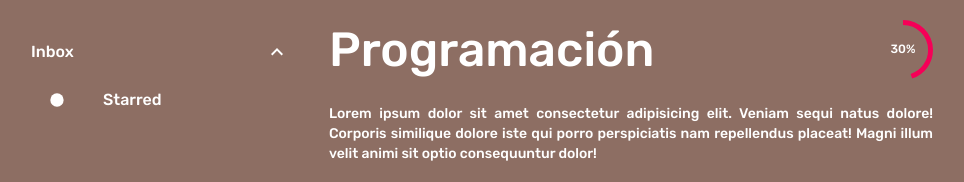
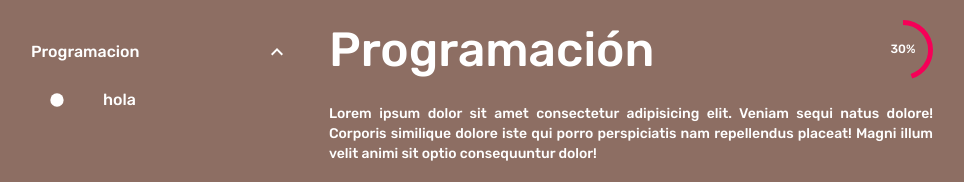
Before and after one commit to Joyfer/todoReact, a React (Create React App) app: page / in a window 1280 px wide. Shown: the top 182 px of the page, without its empty margins (166-1130 px from the left). Built offline with nearby package versions, Linux system fonts and the light colour scheme.

Commit message:
Changed objects

```diff
--- a/src/components/bars/sidebar/Sidebar.js
+++ b/src/components/bars/sidebar/Sidebar.js
@@ -1,18 +1,31 @@
 // Components
+import React, { useContext } from "react";
 import MenuItem from "./menu/MenuItem";
+import TasksContext from "../../../context/TasksContext";
 // MUI
 import { makeStyles } from "@material-ui/core/styles";
+import List from "@material-ui/core/List";
 
-const useStyles = makeStyles((theme) => ({}));
-
+const useStyles = makeStyles((theme) => ({
+  root: {
+    width: "100%",
+    maxWidth: 360,
+    backgroundColor: "transparent",
+    borderColor: "transparent",
+    color: "white",
+  },
+}));
 // Function
 const SideBar = () => {
   const classes = useStyles();
+  const { tasks } = useContext(TasksContext);
 
   return (
-    <div>
-      <MenuItem />
-    </div>
+    <List component="nav" className={classes.root}>
+      {tasks.map((el) => {
+        return <MenuItem data={el} />;
+      })}
+    </List>
   );
 };
 
--- a/src/components/bars/sidebar/menu/MenuItem.js
+++ b/src/components/bars/sidebar/menu/MenuItem.js
@@ -18,7 +18,7 @@ const useStyles = makeStyles((theme) => ({
   },
 }));
 
-const MenuItem = () => {
+const MenuItem = ({data}) => {
   const classes = useStyles();
   const [open, setOpen] = useState(true);
 
@@ -27,13 +27,13 @@ const MenuItem = () => {
   };
 
   return (
-    <List component="nav" className={classes.root}>
+    <>
       <ListItem button onClick={handleClick}>
-        <ListItemText primary="Inbox" />
+        <ListItemText primary={data.category} />
         {open ? <ExpandLess /> : <ExpandMore />}
       </ListItem>
-      <MenuSubItem onOpen={open} />
-    </List>
+      <MenuSubItem onOpen={open} list={data.list} />
+    </>
   );
 };
 
--- a/src/components/bars/sidebar/menu/MenuSubItem.js
+++ b/src/components/bars/sidebar/menu/MenuSubItem.js
@@ -16,12 +16,14 @@ const useStyles = makeStyles((theme) => ({
   },
 }));
 
-const MenuSubItem = ({ onOpen }) => {
+const MenuSubItem = ({ onOpen, list }) => {
   const classes = useStyles();
 
   return (
     <Collapse in={onOpen} timeout={300} unmountOnExit>
       <List component="div" disablePadding>
+        {list.map(({name}) => {
+          return (
             <ListItem button className={classes.nested}>
               <ListItemIcon>
                 <FiberManualRecordIcon
@@ -29,8 +31,10 @@ const MenuSubItem = ({ onOpen }) => {
                   style={{ color: "white" }}
                 />
               </ListItemIcon>
-          <ListItemText primary="Starred" />
+              <ListItemText primary={name} />
             </ListItem>
+          );
+        })}
       </List>
     </Collapse>
   );
--- a/src/components/todoList/card/Card.js
+++ b/src/components/todoList/card/Card.js
@@ -46,7 +46,7 @@ export default function ControlledAccordions() {
 
   return (
     <div className={classes.root}>
-      {tasks.map(({ id, name, description, miniTasks }, index) => {
+      {tasks[0].list.map(({ id, name, description, miniTasks }, index) => {
         return (
           <Accordion
             key={index}
--- a/src/components/todoList/card/CardBody.js
+++ b/src/components/todoList/card/CardBody.js
@@ -1,4 +1,4 @@
-import React, {useContext} from "react";
+import React, { useContext } from "react";
 import AddForm from "../input/AddForm";
 import TasksContext from "../../../context/TasksContext";
 // MUI
@@ -26,15 +26,18 @@ const useStyles = makeStyles((theme) => ({
     marginLeft: 15,
   },
 }));
-const CardBody = ({ addNewMiniTask, description, miniTasks, idCallback }) => {
+const CardBody = ({  description, miniTasks, idCallback }) => {
   const classes = useStyles();
-  const {deleteMiniTask} = useContext(TasksContext)
+  const { deleteMiniTask, addNewMiniTask } = useContext(TasksContext);
+
+  const sendData = ({ data }) => {
+    addNewMiniTask({name: data, idCallback: idCallback});
+  };
+
   return (
     <Box>
-      <Typography style={{ paddingBottom: 8 }}>
-       {description}
-      </Typography>
-      <AddForm idCallback={idCallback} addNewMiniTask={addNewMiniTask} />
+      <Typography style={{ paddingBottom: 8 }}>{description}</Typography>
+      <AddForm idCallback={idCallback} myFunction={sendData} />
       <List>
         {miniTasks.map((el, index) => {
           return (
@@ -51,7 +54,9 @@ const CardBody = ({ addNewMiniTask, description, miniTasks, idCallback }) => {
                 <IconButton
                   className={classes.deleteButton}
                   aria-label="delete"
-                  onClick={() => deleteMiniTask({index: index, idCallback: idCallback })}
+                  onClick={() =>
+                    deleteMiniTask({ index: index, idCallback: idCallback })
+                  }
                 >
                   <DeleteIcon />
                 </IconButton>
--- a/src/components/todoList/input/AddForm.js
+++ b/src/components/todoList/input/AddForm.js
@@ -17,12 +17,12 @@ const useStyles = makeStyles((theme) => ({
   },
 }));
 
-const AddForm = ({ idCallback }) => {
+const AddForm = ({ idCallback, myFunction }) => {
   const classes = useStyles();
   const [taskData, setTaskData] = useState("");
-  const {addNewMiniTask} = useContext(TasksContext)
-  const sendData = () => {
-    addNewMiniTask({name: taskData, idCallback: idCallback});
+
+  const runMyFunction = () => {
+    myFunction({data: taskData})
     setTaskData("")
   };
 
@@ -41,7 +41,7 @@ const AddForm = ({ idCallback }) => {
         </FormControl>
       </Grid>
       <Grid item xs={2} className={classes.gridFlex}>
-        <Button fullWidth color="primary" variant="text" onClick={sendData}>
+        <Button fullWidth color="primary" variant="text" onClick={runMyFunction}>
           ADD
         </Button>
       </Grid>
--- a/src/context/TasksContext.js
+++ b/src/context/TasksContext.js
@@ -5,31 +5,49 @@ const TasksContext = createContext();
 const TaskProvider = ({ children }) => {
   const [tasks, setTasks] = useState([
     {
-      id: "121",
-      name: "hola",
-      description: "asdasdasdada",
-      miniTasks: ["rodeo"],
+      category: "Programacion",
+      list: [
+        {
+          id: "121",
+          name: "hola",
+          description: "asdasdasdada",
+          miniTasks: ["rodeo"],
+        },
+      ],
     },
   ]);
 
   const addNewMiniTask = ({ name, idCallback }) => {
-    let element = tasks.findIndex((el) => el.id === idCallback);
-    let newArray = [...tasks];
-    newArray[element].miniTasks.push(name);
+    let element = tasks[category].list.findIndex((el) => el.id === idCallback),
+      newArray = [...tasks];
+    newArray[category].list[element].miniTasks.push(name);
     setTasks(newArray);
   };
 
   const deleteMiniTask = ({ index, idCallback }) => {
-    let element = tasks.findIndex((el) => el.id === idCallback);
-    let newArray = [...tasks];
-    newArray[element].miniTasks.splice(index, 1);
+    let element = tasks[category].list.findIndex((el) => el.id === idCallback),
+      newArray = [...tasks];
+    newArray[category].list[element].miniTasks.splice(index, 1);
     setTasks(newArray);
   };
 
-  const data = { tasks, addNewMiniTask, deleteMiniTask };
+  const [category, setCategory] = useState(0);
+
+  const changeCategory = (category) => {
+    let myIndexCategory = tasks.findIndex((el) => el.category === category);
+    setCategory(myIndexCategory);
+  };
+
+  const data = {
+    tasks,
+    addNewMiniTask,
+    deleteMiniTask,
+    category,
+    changeCategory,
+  };
 
   return <TasksContext.Provider value={data}>{children}</TasksContext.Provider>;
-}
+};
 
 export { TaskProvider };
 export default TasksContext;
```
Lines whose indentation alone changed are shown as unchanged.
